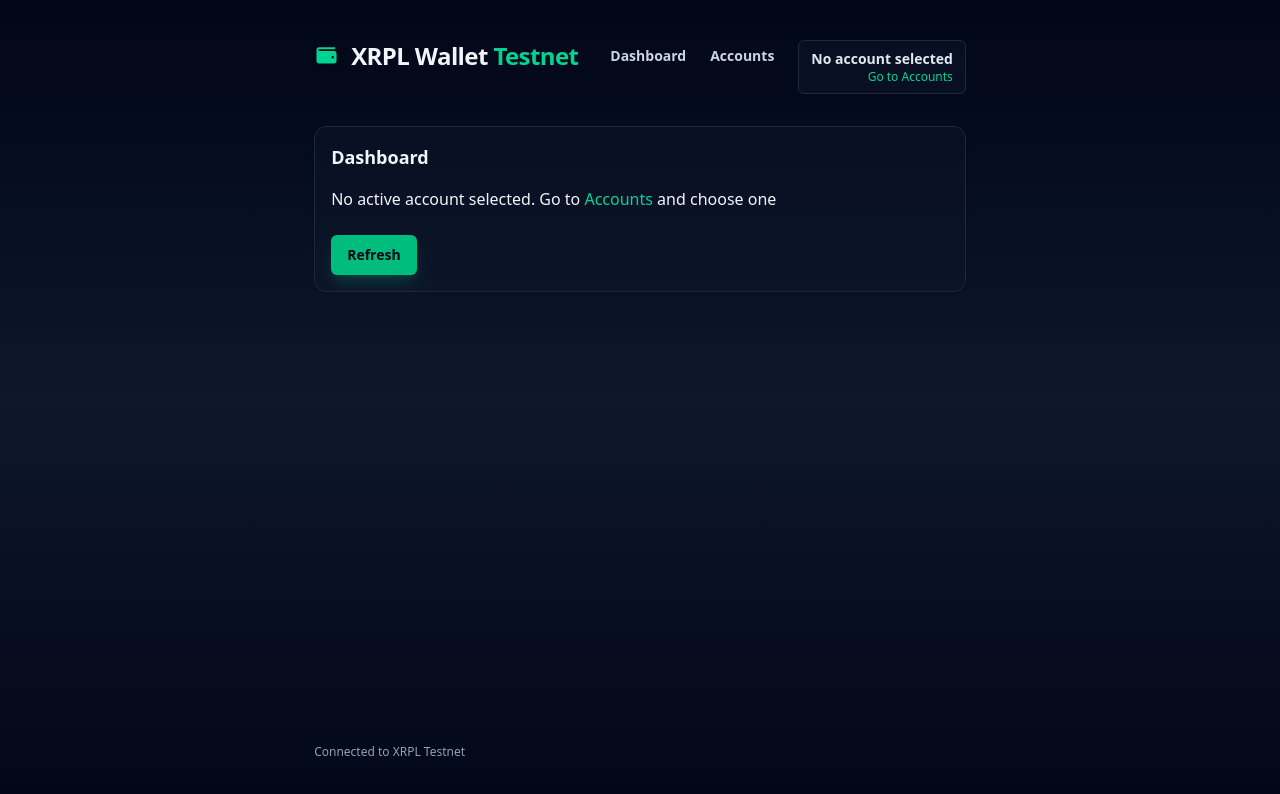
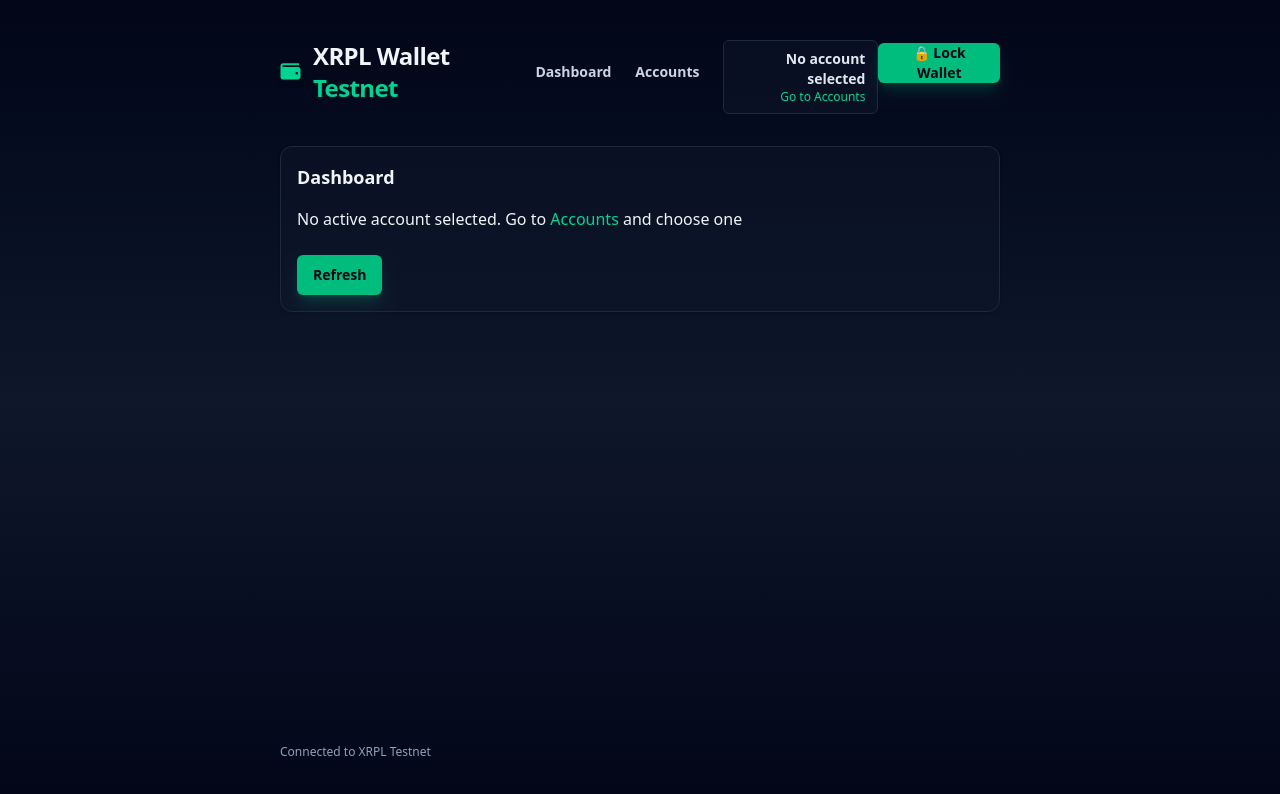
Before and after one commit to teejay327/xrpl-testwallet, a React (Vite) app: page / in a window 1280 px wide. Shown: the top 794 px of the page. Built offline with nearby package versions, Linux system fonts and the light colour scheme.

Commit message:
Added lock button to wallet

```diff
--- a/src/components/Header.jsx
+++ b/src/components/Header.jsx
@@ -2,6 +2,8 @@ import { NavLink } from "react-router-dom";
 import { FontAwesomeIcon } from "@fortawesome/react-fontawesome";
 import { faWallet } from "@fortawesome/free-solid-svg-icons";
 import { useWallet } from "../context/WalletContext";
+import { useLock } from "../context/LockContext";
+import Button from "../components/ui/Button.jsx";
 
 const linkBase = "text-sm font-semibold text-slate-300 transition";
 const linkActive = "text-emerald-400";
@@ -10,6 +12,8 @@ const short = (s) => (s ? `${s.slice(0,6)}...${s.slice(-6)}` : "");
 
 const Header = () => {
   const { activeAccount } = useWallet();
+
+  const { lockWallet } = useLock();
 
   return (
     <header className="mb-8 flex items-start justify-between">
@@ -69,6 +73,12 @@ const Header = () => {
           </>
         )}
       </div>
+
+      <div>
+        <Button onClick={lockWallet}>
+          🔒 Lock Wallet
+        </Button>
+      </div>
     </header>
   );
 }
```
